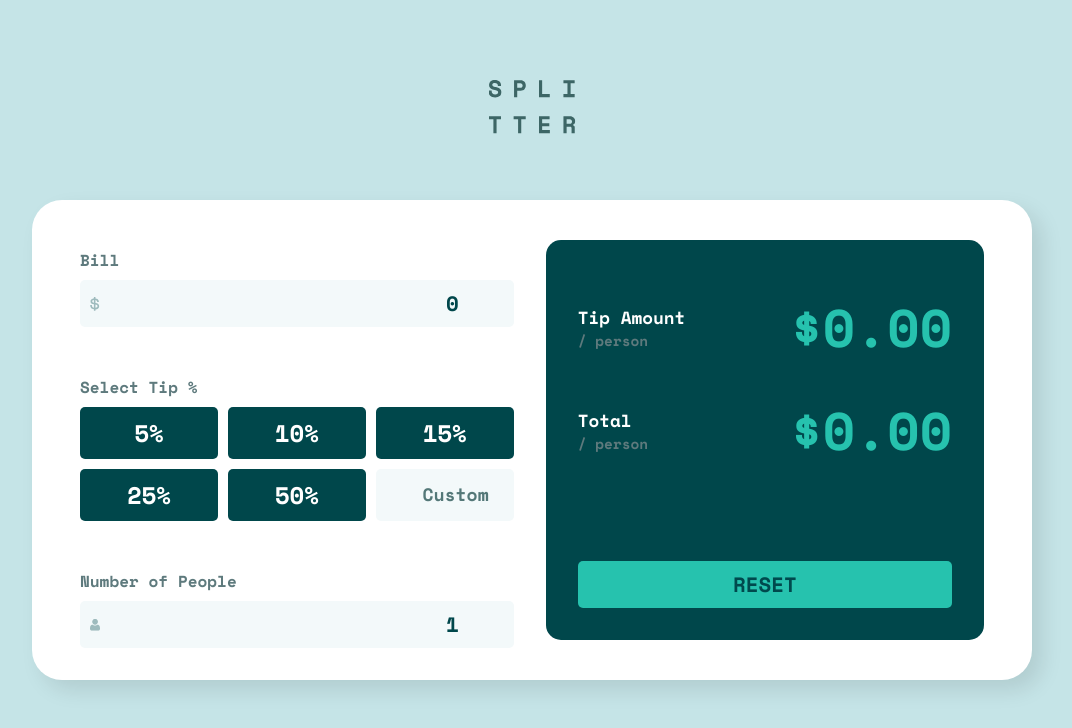
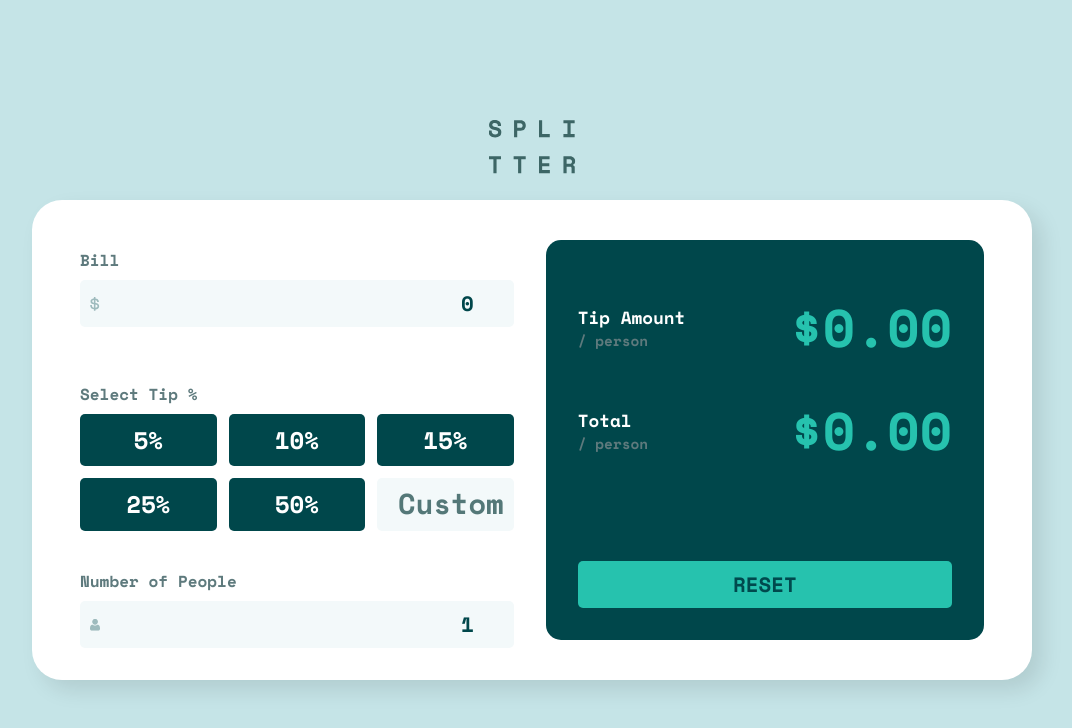
Before and after one commit to rtdevcraft/Tip-Calculator, a React (Vite) app: page / in a window 1280 px wide. Shown: the top 728 px of the page, without its empty margins (108-1180 px from the left). Built offline with nearby package versions, Linux system fonts and the light colour scheme.

Commit message:
refactor to fix input issue

```diff
--- a/src/App.css
+++ b/src/App.css
@@ -131,12 +131,12 @@ input:focus {
 .tip-buttons-container {
   display: grid;
   grid-template-columns: repeat(3, 1fr);
-  gap: 10px;
+  gap: 12px;
 }
 
 .custom-tip-input {
   padding: 10px;
-  font-size: 18px;
+  font-size: 1.8rem;
   font-weight: bold;
   color: #00474b;
   background-color: #f3f9fa;
@@ -257,7 +257,7 @@ button.selected {
 /* Media Queries */
 @media screen and (min-width: 768px) {
   header {
-    top: 10%;
+    top: 15%;
   }
 
   main {
--- a/src/App.tsx
+++ b/src/App.tsx
@@ -1,4 +1,4 @@
-import React, { useState, useEffect } from 'react';
+import React, { useState, useEffect, useRef } from 'react';
 import logo from './assets/images/logo.svg';
 import dollarSign from './assets/images/icon-dollar.svg';
 import personIcon from './assets/images/icon-person.svg';
@@ -13,9 +13,25 @@ const App: React.FC = () => {
   const [totalPerPerson, setTotalPerPerson] = useState<number>(0);
   const [isZeroPeople, setIsZeroPeople] = useState<boolean>(false);
 
+  const billInputRef = useRef<HTMLInputElement>(null);
+  const peopleInputRef = useRef<HTMLInputElement>(null);
+  const customTipInputRef = useRef<HTMLInputElement>(null); // Add this line
+
+  useEffect(() => {
+    if (billInputRef.current && 'inputMode' in billInputRef.current) {
+      billInputRef.current.inputMode = 'decimal';
+    }
+    if (peopleInputRef.current && 'inputMode' in peopleInputRef.current) {
+      peopleInputRef.current.inputMode = 'numeric';
+    }
+    if (customTipInputRef.current && 'inputMode' in customTipInputRef.current) {
+      customTipInputRef.current.inputMode = 'decimal';
+    }
+  }, []);
+
   const handleBillChange = (e: React.ChangeEvent<HTMLInputElement>) => {
     const value = e.target.value;
-    if (value === '' || /^\d+(\.\d*)?$/.test(value)) {
+    if (value === '' || /^\d*\.?\d*$/.test(value)) {
       setBillAmount(value);
     }
   };
@@ -27,7 +43,7 @@ const App: React.FC = () => {
 
   const handleCustomTipChange = (e: React.ChangeEvent<HTMLInputElement>) => {
     const value = e.target.value;
-    if (value === '' || /^\d+(\.\d*)?$/.test(value)) {
+    if (value === '' || /^\d*\.?\d*$/.test(value)) {
       setCustomTip(value);
       setTipPercentage(parseFloat(value) || null);
     }
@@ -35,15 +51,9 @@ const App: React.FC = () => {
 
   const handlePeopleChange = (e: React.ChangeEvent<HTMLInputElement>) => {
     const value = e.target.value;
-    if (value === '') {
-      setNumberOfPeople('');
-      setIsZeroPeople(false);
-    } else if (value === '0') {
-      setNumberOfPeople('0');
-      setIsZeroPeople(true);
-    } else if (/^[1-9]\d*$/.test(value)) {
+    if (value === '' || /^\d+$/.test(value)) {
       setNumberOfPeople(value);
-      setIsZeroPeople(false);
+      setIsZeroPeople(value === '0');
     }
   };
 
@@ -57,11 +67,11 @@ const App: React.FC = () => {
   };
 
   useEffect(() => {
-    if (billAmount && tipPercentage !== null && numberOfPeople && parseInt(numberOfPeople) > 0) {
-      const bill = parseFloat(billAmount);
-      const tip = tipPercentage;
-      const people = parseInt(numberOfPeople);
+    const bill = parseFloat(billAmount) || 0;
+    const tip = tipPercentage || 0;
+    const people = parseInt(numberOfPeople) || 1;
 
+    if (bill > 0 && people > 0) {
       const tipAmount = (bill * tip) / 100;
       const totalAmount = bill + tipAmount;
 
@@ -91,15 +101,13 @@ const App: React.FC = () => {
             </label>
             <div className="input-w-icon">
               <input
+                ref={billInputRef}
                 id="bill-input"
-                type="number"
-                inputMode="decimal"
+                type="text"
                 value={billAmount}
                 onChange={handleBillChange}
                 placeholder="0"
                 aria-describedby="bill-description"
-                step="0.01"
-                min="0"
               />
               <img src={dollarSign} alt="" className="input-icon" aria-hidden="true" />
             </div>
@@ -108,35 +116,30 @@ const App: React.FC = () => {
             </p>
           </div>
 
-          <fieldset className="tip-section">
-            <legend id="tip-label" className="input-label">
-              Select Tip %
-            </legend>
-            <div className="tip-buttons-container" role="group" aria-labelledby="tip-label">
+          <div className="tip-section">
+            <p className="input-label">Select Tip %</p>
+            <div className="tip-buttons-container">
               {[5, 10, 15, 25, 50].map((percentage) => (
                 <button
                   key={percentage}
                   type="button"
                   onClick={() => handleTipSelect(percentage)}
                   className={tipPercentage === percentage ? 'selected' : ''}
-                  aria-pressed={tipPercentage === percentage}
                 >
                   {percentage}%
                 </button>
               ))}
               <input
-                type="number"
-                inputMode="decimal"
+                ref={customTipInputRef}
+                type="text"
                 value={customTip}
                 onChange={handleCustomTipChange}
                 placeholder="Custom"
                 className={`custom-tip-input ${customTip ? 'active' : ''}`}
                 aria-label="Custom tip percentage"
-                step="0.1"
-                min="0"
               />
             </div>
-          </fieldset>
+          </div>
 
           <div className="input-wrapper">
             <label htmlFor="people-input" className="input-label">
@@ -144,15 +147,14 @@ const App: React.FC = () => {
             </label>
             <div className={`input-w-icon ${isZeroPeople ? 'error' : ''}`}>
               <input
+                ref={peopleInputRef}
                 id="people-input"
-                type="number"
-                inputMode="numeric"
+                type="text"
                 value={numberOfPeople}
                 onChange={handlePeopleChange}
                 placeholder="1"
                 aria-invalid={isZeroPeople}
                 aria-describedby={isZeroPeople ? 'people-error' : 'people-description'}
-                min="1"
               />
               <img src={personIcon} alt="" className="input-icon" aria-hidden="true" />
             </div>
```
Also changed, not shown: 1 other file (tests, documents, lock files or other folders).
